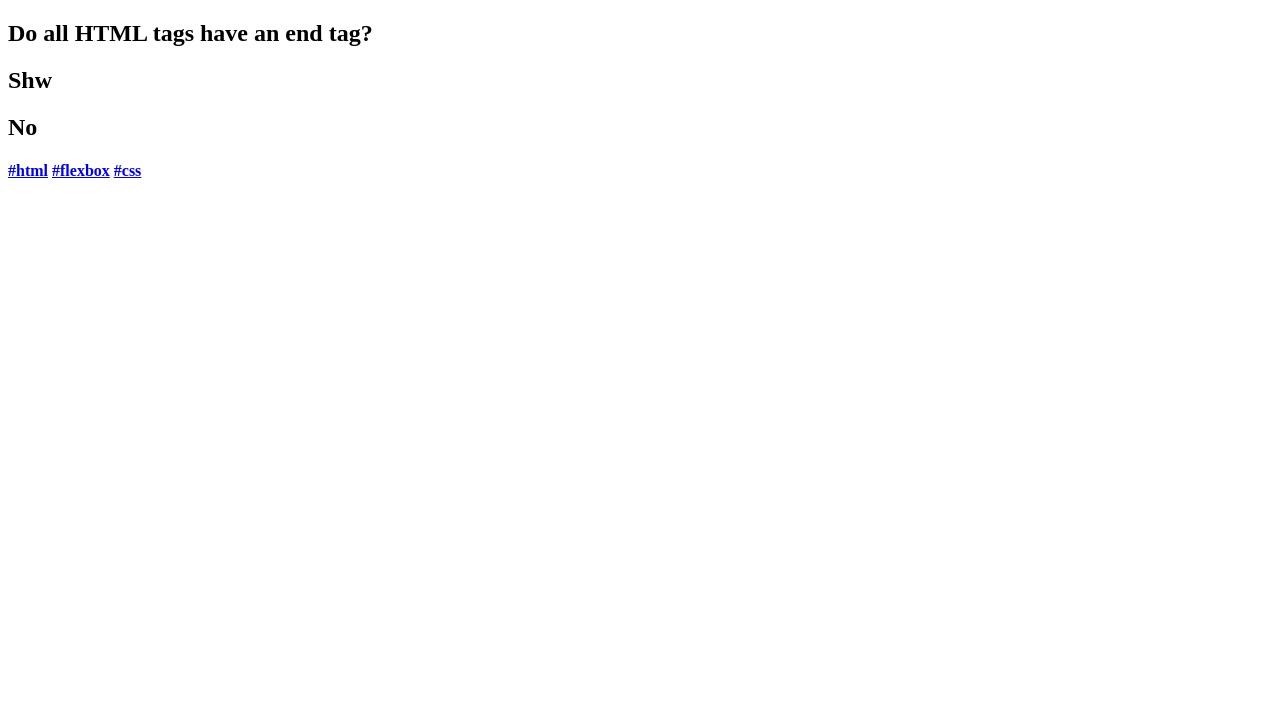
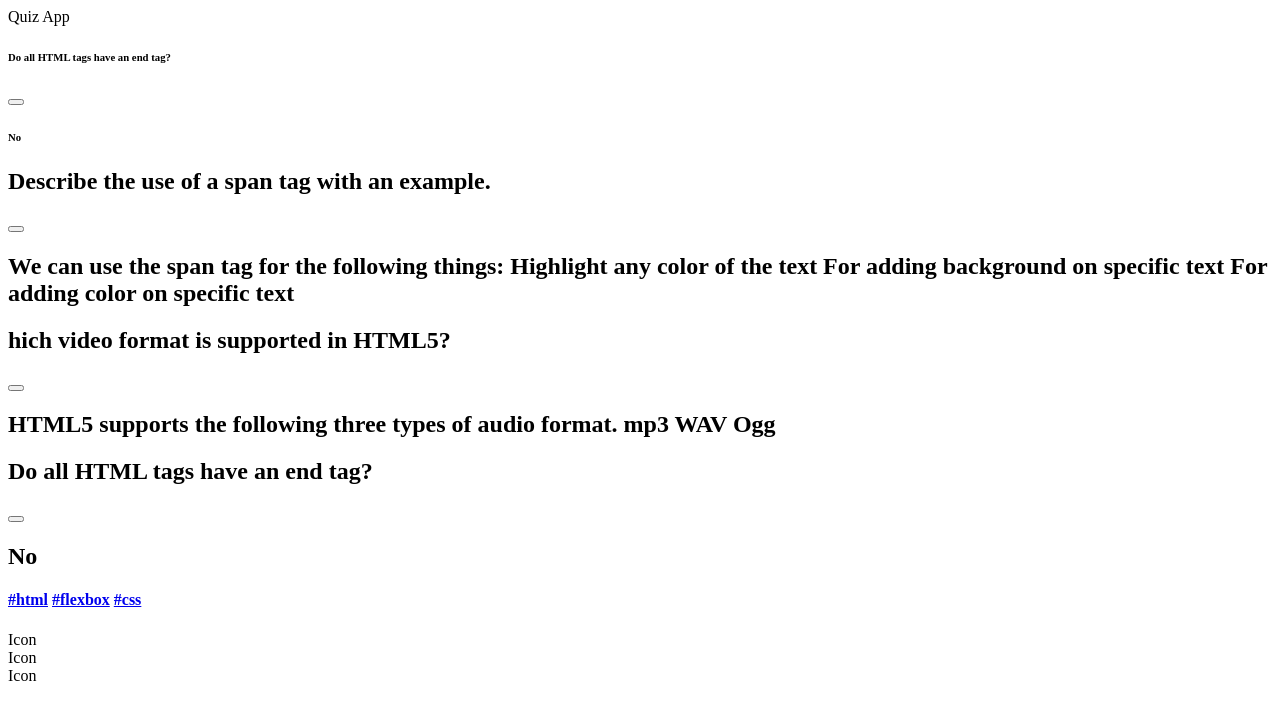
Before and after one commit to Nimbaland/Quiz-Project01, a plain HTML site: page index.html in a window 1280 px wide. Drawn offline with Linux system fonts and the light colour scheme.

Commit message:
createFooter

```diff
--- a/index.html
+++ b/index.html
@@ -9,19 +9,50 @@ Ouiz App prototyp.
     <meta http-equiv="X-UA-Compatible" content="IE=edge">
     <meta name="viewport" content="width=device-width, initial-scale=1.0">
     <link rel="stylesheet" href="./css/styles.css" />
-    <header></header>
+    <header>Quiz App</header>
     <title>Quiz App</title>
 </head>
 <!--
 First Ouestion & Box
 -->
 <main>
-<section class="Questions">
+<section class="QuestionsCard">
 <body>
-    <h2>Do all HTML tags have an end tag?</h2>
-    <h2>Shw</h2>
-    <h2>No</h2>
+    <h6>Do all HTML tags have an end tag?</h6>
+    <button class="show answer"></button>
+    <h6>No</h6>
 </body>
+
+
+    <p></p>
+<section class="QuestionsCard">
+    <body>
+        <h2>Describe the use of a span tag with an example.</h2>
+        <button class="show answer"></button>
+        <h2>We can use the span tag for the following things:
+
+            Highlight any color of the text
+            For adding background on specific text
+            For adding color on specific text
+        </h2>
+    </body>
+ <section class="QuestionsCard">
+     <body>
+        <h2>hich video format is supported in HTML5?</h2>
+        <button class="show answer"></button>
+        <h2>HTML5 supports the following three types of audio format.
+
+            mp3
+            WAV
+            Ogg
+        </h2>
+     </body>
+<section class="QuestionsCard">
+    <body>
+        <h2>Do all HTML tags have an end tag?</h2>
+        <button class="show answer"></button>
+        <h2>No</h2>
+    </body>
 
 <!--
 Box Bottom links
@@ -32,4 +63,13 @@ Box Bottom links
         <a href="https://en.wikipedia.org/wiki/CSS_Flexible_Box_Layout">#flexbox</a>
         <a href="https://de.wikipedia.org/wiki/Cascading_Style_Sheets">#css</a>
 </section>
+<footer>
+    <div class="flex-container">
+      <nav class="navbar">
+        <div>Icon</div>
+        <div>Icon</div>
+        <div>Icon</div>
+      </nav>
+    </div>
+  </footer>
 </html>
```
